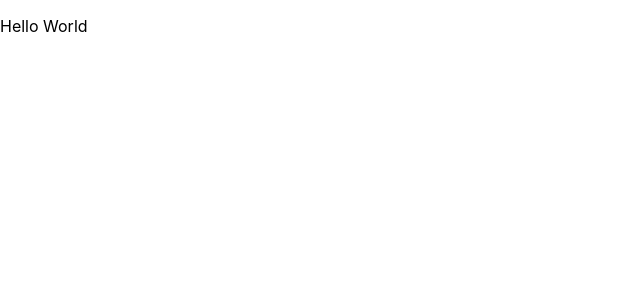
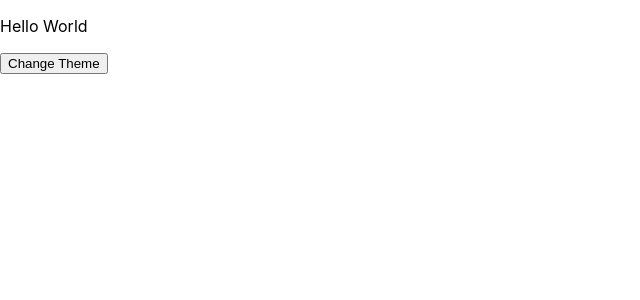
Before and after one commit to firoliyos/React-Light-Dark-Mode, a React (Create React App) app in the folder light-dark-mode/: page / in a window 1280 px wide. Shown: the top 300 px of the page, without its empty margins (0-640 px from the left). Built offline with nearby package versions, Linux system fonts and the light colour scheme.

Commit message:
paragraph-added

```diff
--- a/light-dark-mode/src/components/index.jsx
+++ b/light-dark-mode/src/components/index.jsx
@@ -6,6 +6,7 @@ export default function LightDarkMode() {
         <div className="light-dark-mode">
             <div className="container">
                 <p>Hello World</p>
+                <button>Change Theme</button>
             </div>
         </div>
     )
```
